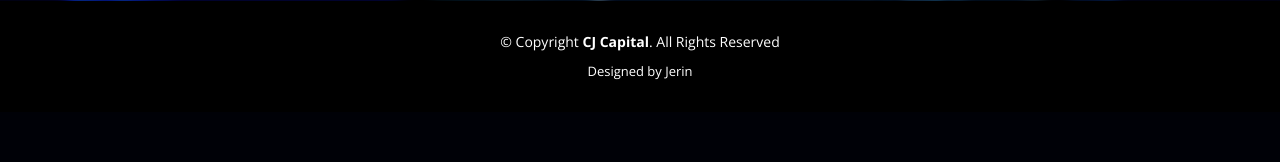
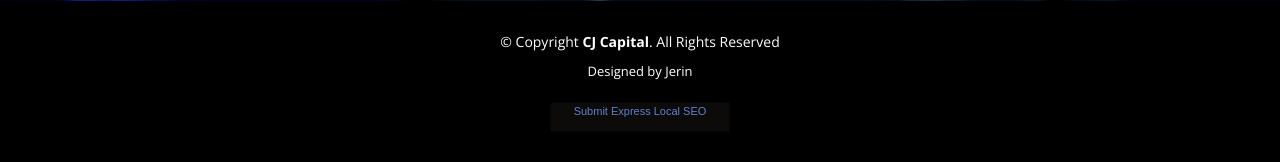
Before and after one commit to Jerin-004/CJ_Marketing, a Flask app: page / in a window 1280 px wide. Shown: the part 919-1081 px from the top of the page. Before the commit the page ends 1031 px from the top, so only its background shows below. Run offline with Flask 2, Linux system fonts and the light colour scheme; some libraries are stand-ins or nearby versions; some web fonts are replaced.

Commit message:
make it better

```diff
--- a/market/templates/base.html
+++ b/market/templates/base.html
@@ -59,6 +59,7 @@
       <div class="contact-info d-flex align-items-center">
         <i class="bi bi-mailbox d-flex align-items-center"><span>chijithjerin2004@gmail.com</span></i>
       </div>
+
     </div>
   </div>
 
@@ -144,7 +145,11 @@
       </div>
       <div class="credits">
         Designed by Jerin
+      <br>
+      <br>
+      <span style="display:inline-block;width:180px;height:30px;text-align:center;border:#000 1px dotted;font-family:Arial,Helvetica,sans-serif;font-size:11px;background-color:#0c0b09;"><strong style="display:block;padding:0px;margin:0px;"></strong><a href="http://www.submitexpress.com/localseo.html" title="Submit Express Local SEO" style="font-family:Arial,Helvetica,sans-serif;font-size:11px;">Submit Express Local SEO</a></span>
       </div>
+
     </div>
   </footer><!-- End Footer -->
 
```
